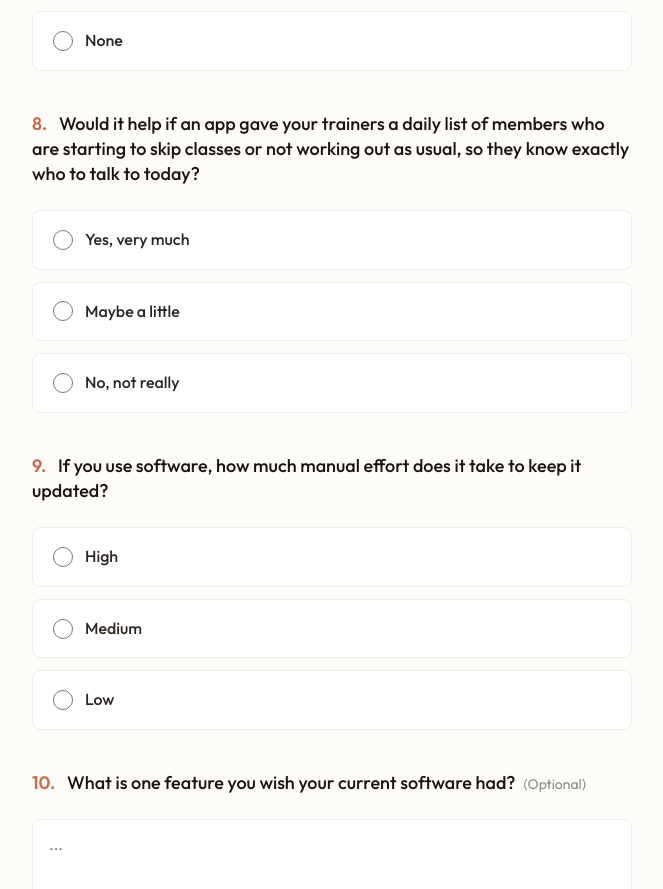
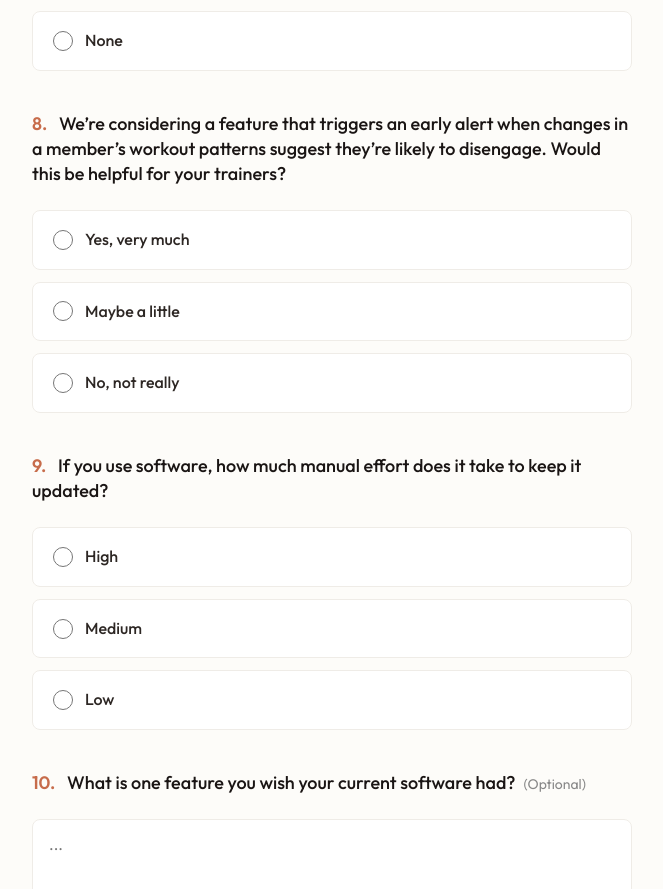
Before and after one commit to mystateofart-max/Flor-Survey, a Next.js app: page / in a window 1280 px wide. Shown: the part 2467-3356 px from the top of the page, without its empty margins (468-1131 px from the left). Built offline with nearby package versions, Linux system fonts and the light colour scheme; no server answers; the database is empty.

Commit message:
content: update Question 8 phrasing to focus on early alert value prop

```diff
--- a/components/SurveyForm.js
+++ b/components/SurveyForm.js
@@ -113,11 +113,11 @@ const questions = [
   {
     id: 'q_feature_help',
     en: {
-      text: 'Would it help if an app gave your trainers a daily list of members who are starting to skip classes or not working out as usual, so they know exactly who to talk to today?',
+      text: 'We’re considering a feature that triggers an early alert when changes in a member’s workout patterns suggest they’re likely to disengage. Would this be helpful for your trainers?',
       options: ['Yes, very much', 'Maybe a little', 'No, not really']
     },
     bn: {
-      text: 'যদি কোনো অ্যাপ আপনার ট্রেইনারদের প্রতিদিন এমন মেম্বারদের লিস্ট দেয় যারা সেন্টারে আসা কমিয়ে দিচ্ছে বা নিয়মিত ওয়ার্কআউট করছে না, যাতে ট্রেইনাররা বুঝতে পারে ঠিক কার সাথে আজ কথা বলা প্রয়োজন— তবে এটি কি সহায়ক হবে?',
+      text: 'আমরা এমন একটি ফিচার নিয়ে ভাবছি যা কোনো মেম্বারের ওয়ার্কআউট প্যাটার্নের পরিবর্তন দেখে আগে থেকেই বুঝতে পারবে যে তিনি সেন্টার ছেড়ে দিতে পারেন এবং আপনার ট্রেইনারদের সতর্ক করবে। আপনার কি মনে হয় এটি ট্রেইনারদের জন্য সহায়ক হবে?',
       options: ['হ্যাঁ, খুব সহায়ক হবে', 'হয়তো একটু', 'না, বিশেষ নয়']
     }
   },
```
